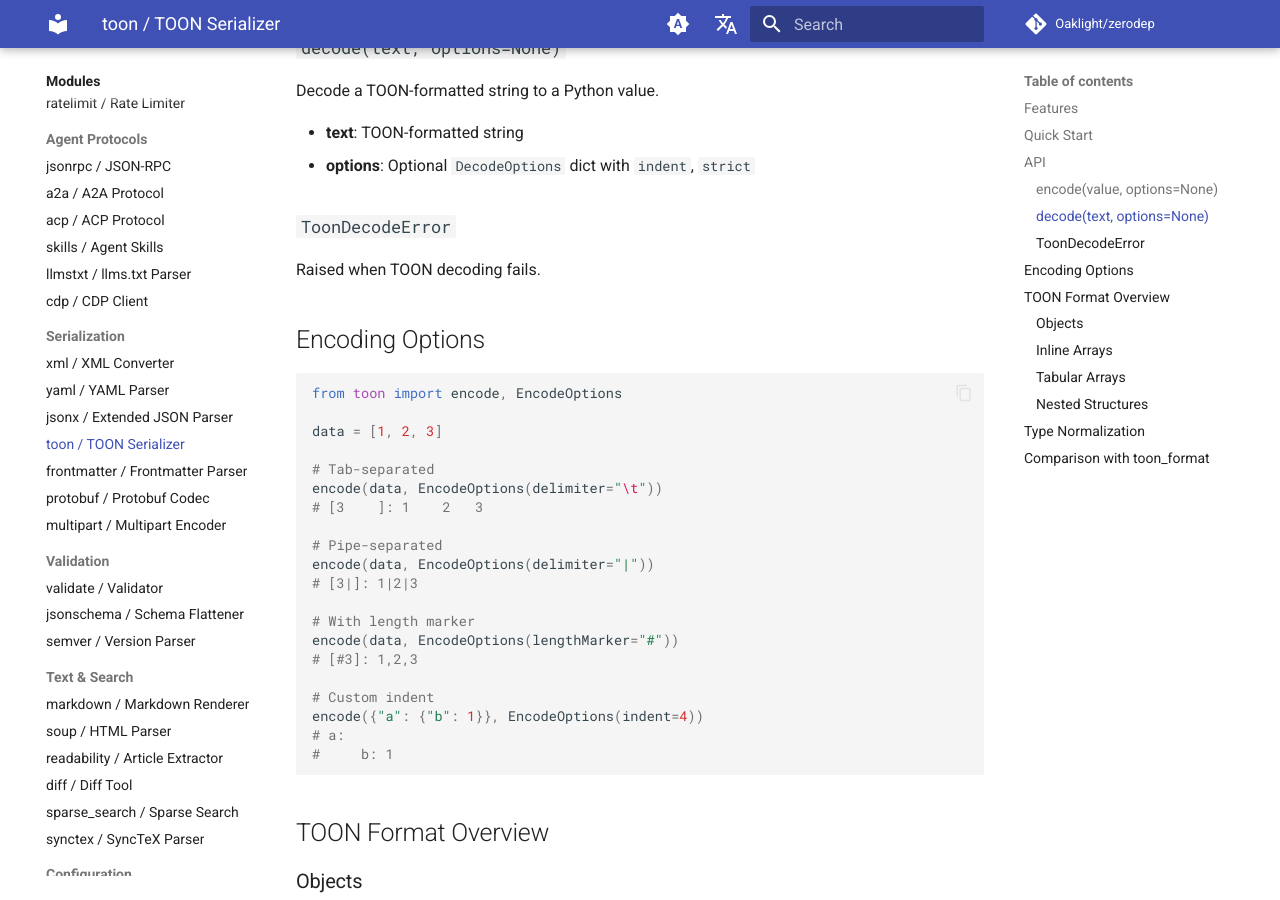
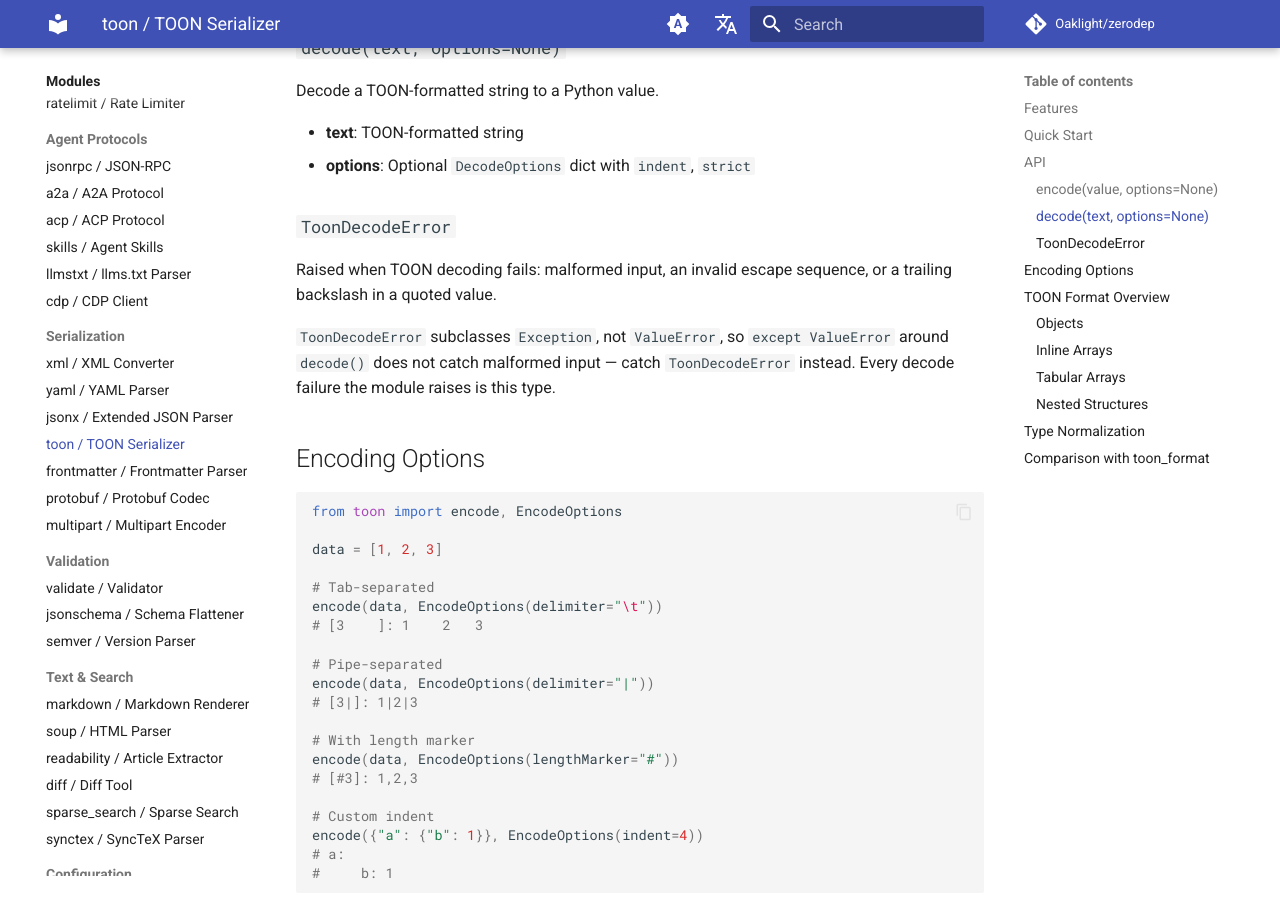
Before and after one commit to Oaklight/zerodep, an MkDocs documentation site: the page built from docs/modules/toon.md, in a window 1280 px wide and 900 px high, scrolled down 1399 px. Built offline with MkDocs 1.6.1 and Material for MkDocs 9.7.7, drawn with Linux system fonts in a browser that asks for light colours; comment, search, counter and statistics services are not loaded.

Commit message:
docs: toon error type and jsonx hook retry
Address the review notes on #208 and #209: ToonDecodeError is not a
ValueError subclass, the remaining conformance gap is silent acceptance
(#184), and a hook's JSONDecodeError is no longer retried.

```diff
--- a/docs/modules/toon.md
+++ b/docs/modules/toon.md
@@ -58,7 +58,13 @@ Decode a TOON-formatted string to a Python value.
 
 ### `ToonDecodeError`
 
-Raised when TOON decoding fails.
+Raised when TOON decoding fails: malformed input, an invalid escape sequence,
+or a trailing backslash in a quoted value.
+
+`ToonDecodeError` subclasses `Exception`, not `ValueError`, so
+`except ValueError` around `decode()` does not catch malformed input — catch
+`ToonDecodeError` instead. Every decode failure the module raises is this
+type.
 
 ## Encoding Options
 
```
Also changed, not shown: docs/changelog.md (+2 -2 lines).
